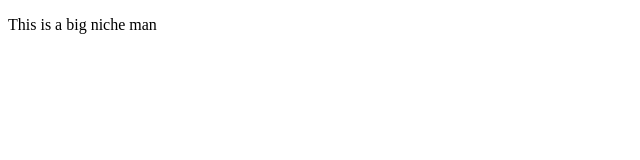
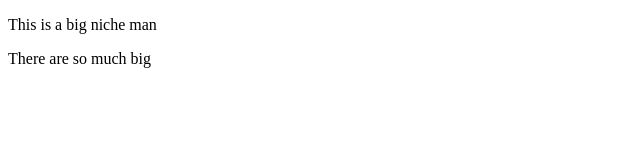
Before and after one commit to mmisushishirhasan-eng/My-1st-webside, a plain HTML site: page index.html in a window 1280 px wide. Shown: the whole page, without its empty margins (0-640 px from the left). Drawn offline with Linux system fonts and the light colour scheme.

Commit message:
learned github

```diff
--- a/index.html
+++ b/index.html
@@ -7,5 +7,6 @@
 </head>
 <body>
     <p>This is a big niche man </p>
+    <p>There are so much big </p>
 </body>
 </html>
```
